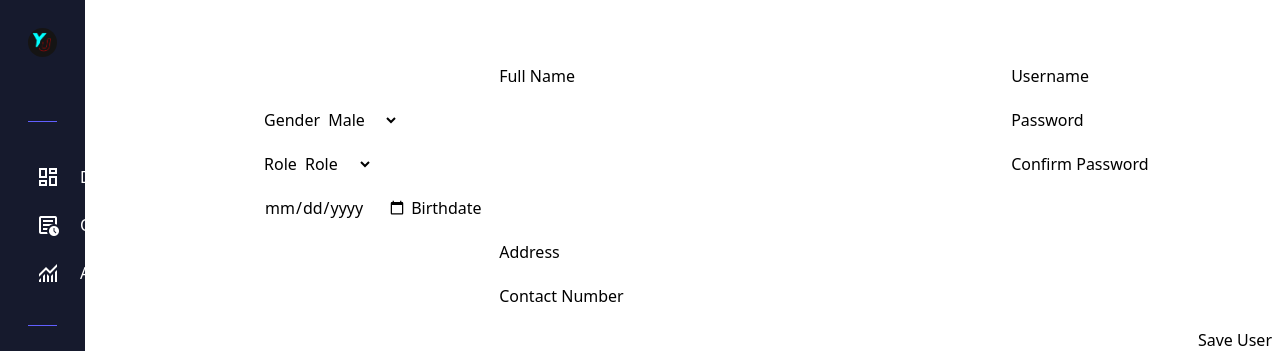
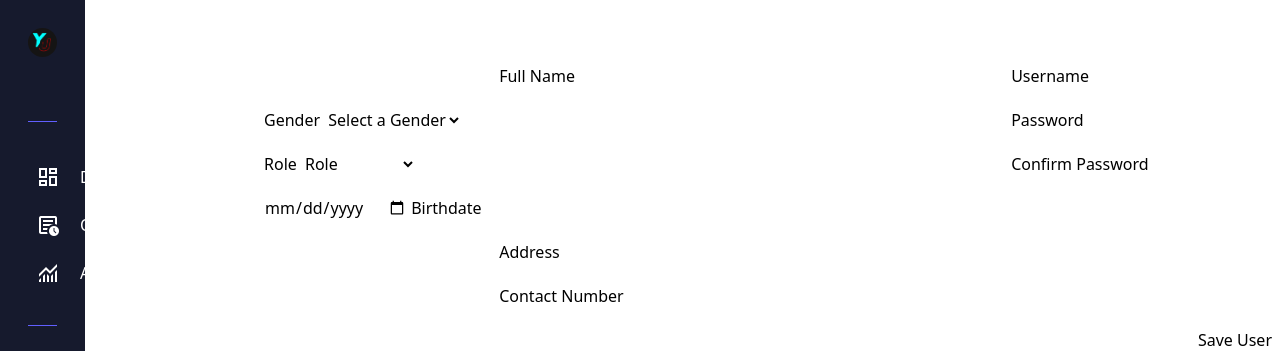
Before and after one commit to yurizzs/DigiChart, a Django app: page /user/add in a window 1280 px wide. Shown: the top 351 px of the page. Run offline with Django 4.2, Linux system fonts and the light colour scheme; style sheets or scripts are compiled from the project's sources.

Commit message:
fixed option

```diff
--- a/crud/templates/user/AddUser.html
+++ b/crud/templates/user/AddUser.html
@@ -19,6 +19,7 @@
                 <div class="relative z-0 w-full mb-5 group">
                     <label for="gender">Gender</label>
                     <select name="gender" id="gender" class="" required>
+                        <option value="">Select a Gender</option>
 
                         {% for value, label in gender_choices %}
                             <option value="{{ value }}">{{ label }}</option>
@@ -31,6 +32,8 @@
                     <label for="role">Role</label>
                     <select name="role" id="role" class="" required>
                         <option value="">Role</option>
+                        <option value="">Select a Role</option>
+
                         {% for position, role in role_choices %}
                             <option value="{{ position }}">{{ role }}</option>
                         {% endfor %}
```
